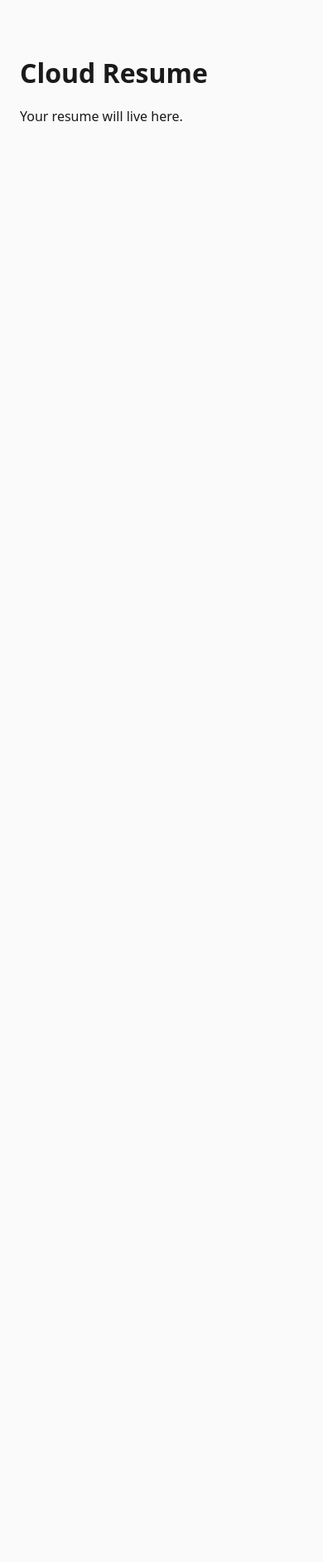
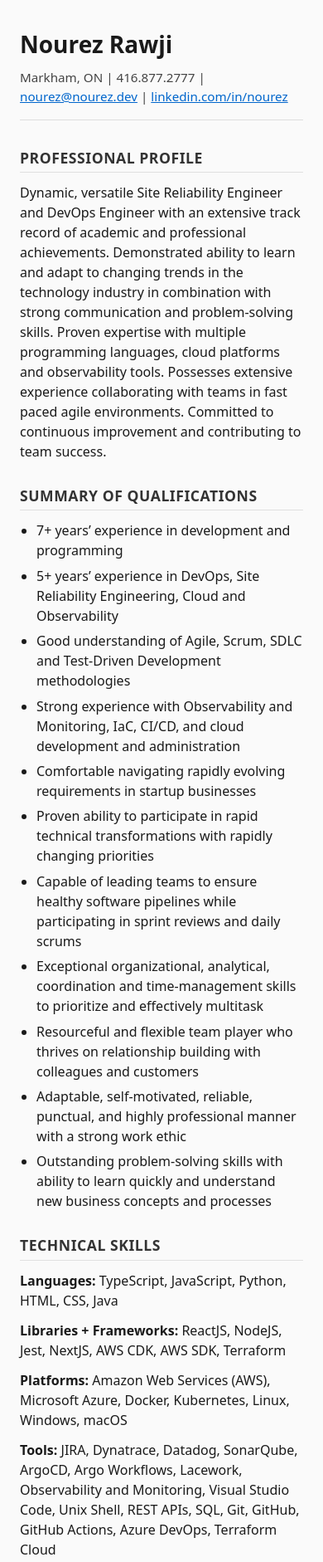
Before and after one commit to nourez/cloud-resume, a website: page frontend/index.html in a window 390 px wide. Shown: the top 1882 px of the page at 83% size. Before the commit the page ends 844 px from the top, so only its background shows below. Drawn offline with Linux system fonts and the light colour scheme.

Commit message:
Add static vanilla JS resume page for S3 hosting.
Replace the frontend placeholder with a data-driven resume rendered from static HTML, CSS, and classic script tags so the site can be deployed to S3 without a server.

```diff
--- a/frontend/css/style.css
+++ b/frontend/css/style.css
@@ -14,10 +14,118 @@ body {
 
 main {
   max-width: 48rem;
-  margin: 4rem auto;
-  padding: 0 1.5rem;
+  margin: 2rem auto;
+  padding: 0 1.5rem 3rem;
 }
 
-h1 {
-  margin-bottom: 0.5rem;
+.resume-header {
+  margin-bottom: 2rem;
+  padding-bottom: 1rem;
+  border-bottom: 1px solid #ddd;
 }
+
+.resume-header h1 {
+  margin: 0 0 0.5rem;
+  font-size: 1.75rem;
+}
+
+.contact-info {
+  margin: 0;
+  font-size: 0.95rem;
+  color: #444;
+}
+
+.contact-info a {
+  color: #0066cc;
+}
+
+.resume-section {
+  margin-bottom: 1.75rem;
+}
+
+.section-title {
+  margin: 0 0 0.75rem;
+  font-size: 1.1rem;
+  text-transform: uppercase;
+  letter-spacing: 0.03em;
+  color: #333;
+  border-bottom: 1px solid #e0e0e0;
+  padding-bottom: 0.25rem;
+}
+
+.resume-section p {
+  margin: 0 0 0.5rem;
+}
+
+.resume-section ul {
+  margin: 0;
+  padding-left: 1.25rem;
+}
+
+.resume-section li {
+  margin-bottom: 0.4rem;
+}
+
+.skills-grid {
+  display: grid;
+  gap: 0.75rem;
+}
+
+.skill-group {
+  margin: 0;
+}
+
+.education-entry {
+  margin-bottom: 0.75rem;
+}
+
+.entry-heading {
+  margin: 0;
+  font-weight: 600;
+}
+
+.entry-detail {
+  margin: 0.25rem 0 0;
+  color: #444;
+  font-size: 0.95rem;
+}
+
+.expertise-list {
+  color: #444;
+  font-size: 0.95rem;
+}
+
+.experience-entry {
+  margin-bottom: 1.25rem;
+}
+
+.experience-entry:last-child {
+  margin-bottom: 0;
+}
+
+.job-title {
+  margin: 0 0 0.35rem;
+  font-size: 1rem;
+  font-weight: 600;
+}
+
+.company-description {
+  margin: 0 0 0.5rem;
+  font-style: italic;
+  color: #555;
+  font-size: 0.95rem;
+}
+
+@media (min-width: 640px) {
+  main {
+    margin: 3rem auto;
+  }
+
+  .resume-header h1 {
+    font-size: 2rem;
+  }
+
+  .skills-grid {
+    grid-template-columns: 1fr 1fr;
+  }
+}
--- a/frontend/index.html
+++ b/frontend/index.html
@@ -3,14 +3,12 @@
   <head>
     <meta charset="UTF-8" />
     <meta name="viewport" content="width=device-width, initial-scale=1.0" />
-    <title>Cloud Resume</title>
+    <title>Nourez Rawji</title>
     <link rel="stylesheet" href="css/style.css" />
   </head>
   <body>
-    <main>
-      <h1>Cloud Resume</h1>
-      <p>Your resume will live here.</p>
-    </main>
+    <main id="resume"></main>
+    <script src="js/resume-data.js"></script>
     <script src="js/main.js"></script>
   </body>
 </html>
--- a/frontend/js/main.js
+++ b/frontend/js/main.js
@@ -1 +1,143 @@
-console.log('Cloud Resume frontend loaded');
+(function () {
+  var data = window.resumeData;
+  if (!data) return;
+
+  var root = document.getElementById('resume');
+  if (!root) return;
+
+  function el(tag, className, text) {
+    var node = document.createElement(tag);
+    if (className) node.className = className;
+    if (text !== undefined) node.textContent = text;
+    return node;
+  }
+
+  function appendSection(title) {
+    var section = el('section', 'resume-section');
+    section.appendChild(el('h2', 'section-title', title));
+    root.appendChild(section);
+    return section;
+  }
+
+  function appendList(parent, items) {
+    var list = el('ul');
+    items.forEach(function (item) {
+      list.appendChild(el('li', undefined, item));
+    });
+    parent.appendChild(list);
+    return list;
+  }
+
+  function renderHeader() {
+    var header = el('header', 'resume-header');
+    header.appendChild(el('h1', undefined, data.name));
+
+    var contact = el('p', 'contact-info');
+    contact.appendChild(document.createTextNode(data.location + ' | '));
+    contact.appendChild(document.createTextNode(data.phone + ' | '));
+
+    var emailLink = el('a');
+    emailLink.href = 'mailto:' + data.email;
+    emailLink.textContent = data.email;
+    contact.appendChild(emailLink);
+    contact.appendChild(document.createTextNode(' | '));
+
+    var linkedinLink = el('a');
+    linkedinLink.href = data.linkedin;
+    linkedinLink.textContent = 'linkedin.com/in/nourez';
+    linkedinLink.target = '_blank';
+    linkedinLink.rel = 'noopener noreferrer';
+    contact.appendChild(linkedinLink);
+
+    header.appendChild(contact);
+    root.appendChild(header);
+  }
+
+  function renderProfile() {
+    var section = appendSection('Professional Profile');
+    section.appendChild(el('p', undefined, data.profile));
+  }
+
+  function renderQualifications() {
+    var section = appendSection('Summary of Qualifications');
+    appendList(section, data.qualifications);
+  }
+
+  function renderSkills() {
+    var section = appendSection('Technical Skills');
+    var grid = el('div', 'skills-grid');
+
+    Object.keys(data.skills).forEach(function (key) {
+      var item = el('div', 'skill-group');
+      var label = key.charAt(0).toUpperCase() + key.slice(1);
+      if (key === 'libraries') label = 'Libraries + Frameworks';
+      item.appendChild(el('strong', undefined, label + ': '));
+      item.appendChild(document.createTextNode(data.skills[key]));
+      grid.appendChild(item);
+    });
+
+    section.appendChild(grid);
+  }
+
+  function renderEducation() {
+    var section = appendSection('Education');
+    data.education.forEach(function (entry) {
+      var item = el('div', 'education-entry');
+      item.appendChild(
+        el('p', 'entry-heading', entry.degree + ', ' + entry.school + ', ' + entry.dates)
+      );
+      if (entry.details) {
+        item.appendChild(el('p', 'entry-detail', entry.details));
+      }
+      section.appendChild(item);
+    });
+  }
+
+  function renderCertifications() {
+    var section = appendSection('Certifications');
+    data.certifications.forEach(function (cert) {
+      section.appendChild(el('p', undefined, cert.name + ', ' + cert.date));
+    });
+  }
+
+  function renderExpertise() {
+    var section = appendSection('Areas of Expertise');
+    section.appendChild(el('p', 'expertise-list', data.expertise.join(' | ')));
+  }
+
+  function renderHighlights() {
+    var section = appendSection('Career Highlights');
+    appendList(section, data.highlights);
+  }
+
+  function renderExperience() {
+    var section = appendSection('Professional Experience');
+    data.experience.forEach(function (job) {
+      var entry = el('article', 'experience-entry');
+      entry.appendChild(
+        el(
+          'h3',
+          'job-title',
+          job.title + ', ' + job.company + ', ' + job.location + ', ' + job.dates
+        )
+      );
+      if (job.description) {
+        entry.appendChild(el('p', 'company-description', job.description));
+      }
+      if (job.bullets && job.bullets.length > 0) {
+        appendList(entry, job.bullets);
+      }
+      section.appendChild(entry);
+    });
+  }
+
+  renderHeader();
+  renderProfile();
+  renderQualifications();
+  renderSkills();
+  renderEducation();
+  renderCertifications();
+  renderExpertise();
+  renderHighlights();
+  renderExperience();
+})();
--- /dev/null
+++ b/frontend/js/resume-data.js
@@ -0,0 +1,174 @@
+window.resumeData = {
+  name: 'Nourez Rawji',
+  location: 'Markham, ON',
+  phone: '416.877.2777',
+  email: 'nourez@nourez.dev',
+  linkedin: 'https://linkedin.com/in/nourez',
+  profile:
+    'Dynamic, versatile Site Reliability Engineer and DevOps Engineer with an extensive track record of academic and professional achievements. Demonstrated ability to learn and adapt to changing trends in the technology industry in combination with strong communication and problem-solving skills. Proven expertise with multiple programming languages, cloud platforms and observability tools. Possesses extensive experience collaborating with teams in fast paced agile environments. Committed to continuous improvement and contributing to team success.',
+  qualifications: [
+    '7+ years\u2019 experience in development and programming',
+    '5+ years\u2019 experience in DevOps, Site Reliability Engineering, Cloud and Observability',
+    'Good understanding of Agile, Scrum, SDLC and Test-Driven Development methodologies',
+    'Strong experience with Observability and Monitoring, IaC, CI/CD, and cloud development and administration',
+    'Comfortable navigating rapidly evolving requirements in startup businesses',
+    'Proven ability to participate in rapid technical transformations with rapidly changing priorities',
+    'Capable of leading teams to ensure healthy software pipelines while participating in sprint reviews and daily scrums',
+    'Exceptional organizational, analytical, coordination and time-management skills to prioritize and effectively multitask',
+    'Resourceful and flexible team player who thrives on relationship building with colleagues and customers',
+    'Adaptable, self-motivated, reliable, punctual, and highly professional manner with a strong work ethic',
+    'Outstanding problem-solving skills with ability to learn quickly and understand new business concepts and processes',
+  ],
+  skills: {
+    languages: 'TypeScript, JavaScript, Python, HTML, CSS, Java',
+    libraries:
+      'ReactJS, NodeJS, Jest, NextJS, AWS CDK, AWS SDK, Terraform',
+    platforms:
+      'Amazon Web Services (AWS), Microsoft Azure, Docker, Kubernetes, Linux, Windows, macOS',
+    tools:
+      'JIRA, Dynatrace, Datadog, SonarQube, ArgoCD, Argo Workflows, Lacework, Observability and Monitoring, Visual Studio Code, Unix Shell, REST APIs, SQL, Git, GitHub, GitHub Actions, Azure DevOps, Terraform Cloud',
+  },
+  education: [
+    {
+      degree: 'Computer Science',
+      school: 'York University, Toronto',
+      dates: '2013–2017',
+      details:
+        'Key Course Content: Software Design, Data Structures and Algorithms, Test-Driven Design, Databases, Unix, Java, JavaScript, C',
+    },
+  ],
+  certifications: [
+    {
+      name: 'AWS Certified Cloud Practitioner',
+      date: 'April 2023',
+    },
+  ],
+  expertise: [
+    'TypeScript',
+    'JavaScript',
+    'DevOps Methodologies',
+    'Site Reliability Engineering',
+    'Test-Driven Development',
+    'Leadership',
+    'Data Analytics',
+    'Databases',
+    'Monitoring and Observability',
+    'Amazon Web Services',
+    'Data Structures',
+    'Algorithms',
+  ],
+  highlights: [
+    'Led ground-up development of AWS infrastructure, transitioning from a single manually managed account to 10 AWS Accounts in an AWS Organization with automated deployments using Argo CD and Github Actions, infrastructure as code in AWS CDK, and monitoring and alerting with CloudWatch, Grafana, Prometheus and SonarQube – Emids 2023',
+    'Overhauled infrastructure security monitoring in organization\u2019s collection of 80+ AWS accounts, using Slack and PagerDuty alarms based on severity of each vulnerability, allowing our platform team to action remediations in partnership with product engineering teams – Jungle Scout 2022',
+    'Drove cloud migration and initial cloud release, including integration with 30+ 3rd party APIs, full stack monitoring, and ensuring rapid development and release cycles – Gore Mutual Insurance Company 2021',
+    'Proposed and prototyped mobile wallet insurance certificate app that was accepted for production – TD Bank, 2017',
+    'Led transition from on-premises ERP software to Cloud based SaaS solution - Cofax, 2019',
+  ],
+  experience: [
+    {
+      title: 'Senior DevOps Engineer',
+      company: 'Emids',
+      location: 'Toronto, ON',
+      dates: 'Apr 2024 – Present',
+      description:
+        'Emids is healthcare\u2019s digital transformation leader, delivering business and tech solutions that help payers, providers and tech-enablers',
+      bullets: [],
+    },
+    {
+      title: 'DevOps Specialist',
+      company: 'Emids',
+      location: 'Toronto, ON',
+      dates: 'Dec 2022 – Apr 2024',
+      description:
+        'Emids is healthcare\u2019s digital transformation leader, delivering business and tech solutions that help payers, providers and tech-enablers',
+      bullets: [
+        'Proposed and implemented transition from a single AWS account mapping regions to environments to a AWS Organization with a single account per environment, allowing for developers to work in isolation from production environments, and maintain the principle of least privilege',
+        'Built 5+ IaC templates in AWS CDK, 10+ CI/CD Pipelines using Github Actions, and 10+ Kubernetes Deployments managed via ArgoCD, transitioning from manual process to an automated software deployment pipeline and allowing the DevOps team to focus on future development rather than daily operational and deployment tasks',
+        'Set up monitoring utilizing Amazon Managed Grafana and Prometheus along with CloudWatch, allowing for monitoring of 10 stacks in AWS and 20+ deployments in Kubernetes',
+        'Led cross-team initiatives to debug better resulting in a reduction in time to close for tickets from days to hours',
+        'Wrote and maintained 5+ ARM Templates to automate deployments in Azure DevOps',
+        'Worked with client to transition from multiple Azure pipeline to a single standardize deployment pipeline, allowing for ease of long-term maintenance',
+      ],
+    },
+    {
+      title: 'Software Engineer – DevOps SRE & Security (Remote)',
+      company: 'Jungle Scout',
+      location: 'Remote',
+      dates: 'June 2022 – Oct 2022',
+      description:
+        'Jungle Scout provides data and resources to help entrepreneurs and brands grow successful businesses on Amazon',
+      bullets: [
+        'Led security overhaul in AWS and utilized Lacework to identify and action 20+ critical compliance issues',
+        'Overhauled AWS Account and User Permissions to accurately match corporate structure and ensure only minimum required permissions were given to individual users according to AWS Best Practices and principles of least privilege',
+        'Used AWS SDK in Typescript to develop an automated User and Account management API to reduce manual tasks for DevOps Team and increase time-to-resolution for AWS Ops Requests',
+        'Championed adoption of AWS CDK amongst dev teams to increase utilization of IAC over manual configuration',
+      ],
+    },
+    {
+      title: 'Site Reliability Engineer',
+      company: 'Gore Mutual Insurance Company',
+      location: 'Cambridge, ON',
+      dates: 'Sept 2021 – June 2022',
+      description:
+        'Gore Mutual Insurance Company is one of Canada\u2019s first property and casualty insurance companies',
+      bullets: [
+        'Maintained 99%+ organizational uptime as technical lead for Monitoring and Observability',
+        'Drove cloud migration from a traditional on-premises deployment to Azure',
+        'Promoted within 10 months due to strong performance and organizational impact',
+        'Leveraged Dynatrace, Datadog, and Sumo Logic to monitor both local and Azure systems and provide 24/7 visibility of overall system health',
+        'Lead Environment and Deployment team to deploy 10+ releases across 12 environments and 30+ integration points',
+        'Directed team of 3 engineers to develop, maintain and communicate current development schedules and timelines to ensure smooth and on-time releases',
+      ],
+    },
+    {
+      title: 'Associate Developer - DevOps',
+      company: 'Gore Mutual Insurance Company',
+      location: 'Cambridge, ON',
+      dates: 'Nov 2020 – Sep 2021',
+      description:
+        'Gore Mutual Insurance Company is one of Canada\u2019s first property and casualty insurance companies',
+      bullets: [
+        'Created well-defined and documented standards and practices for the release pipeline to reduce release cycle time from 90 to 30 days',
+        'Created 10+ monitoring dashboards and alerts to monitor KPIs, ensuring we meet SLOs during a major digital transformation',
+        'Refined and evolved Agile and DevOps processes to allow for rapid development and hitting 99% of project deadlines',
+      ],
+    },
+    {
+      title: 'IT Support Specialist',
+      company: 'Cofax Business Systems Inc',
+      location: 'Markham, ON',
+      dates: 'Jan 2018 – Mar 2020',
+      description:
+        'Cofax is an authorized IT and Office Equipment vendor specializing in HP hardware and software',
+      bullets: [
+        'Managed 3 support specialists to perform hardware and software maintenance, resulting in near-zero downtime',
+        'Spearheaded transformation from on-premises to SaaS enterprise resource planning (ERP) software allowing for high availability, disaster recovery, and reduced operating costs by 25%',
+      ],
+    },
+    {
+      title: 'Intern Developer',
+      company: 'TD Bank Financial Group',
+      location: 'Toronto, ON',
+      dates: 'May 2017 – Sept 2017',
+      description:
+        'TD Bank Group offers a full range of financial products and services to more than 25 million customers worldwide.',
+      bullets: [
+        'Worked with multiple teams in the TD Insurance Team to deliver a newly redesigned TD Insurance web app in clean, maintainable JavaScript',
+        'Wrote 20+ tests in Jest and Selenium to ensure only functional code entered the CI/CD pipeline.',
+        'Led team of interns prototyping and developing a mobile wallet insurance certificate proof of concept, allowing for customers to have a fully digital insurance system',
+      ],
+    },
+    {
+      title: 'Associate Software Developer',
+      company: 'Akeelee Inc (Contracted to Hamilton Health Sciences)',
+      location: 'Toronto, ON',
+      dates: 'Jun 2014 – Jan 2016',
+      description:
+        'Consulting firm helping organizations innovate and build disruptive products by taking advantage of Big Data and breakthroughs in accelerating technologies.',
+      bullets: [
+        'Developed performance monitoring tools in Python to facilitate rapid development',
+        'Implemented testing to ensure 100% test coverage for new code being written',
+      ],
+    },
+  ],
+};
```
Also changed, not shown: openspec/changes/add-static-resume/design.md (added, +102 -0 lines), openspec/changes/add-static-resume/proposal.md (added, +31 -0 lines), openspec/changes/add-static-resume/specs/static-resume-page/spec.md (added, +117 -0 lines), openspec/changes/add-static-resume/tasks.md (added, +27 -0 lines), openspec/changes/add-static-resume/.openspec.yaml (added).
